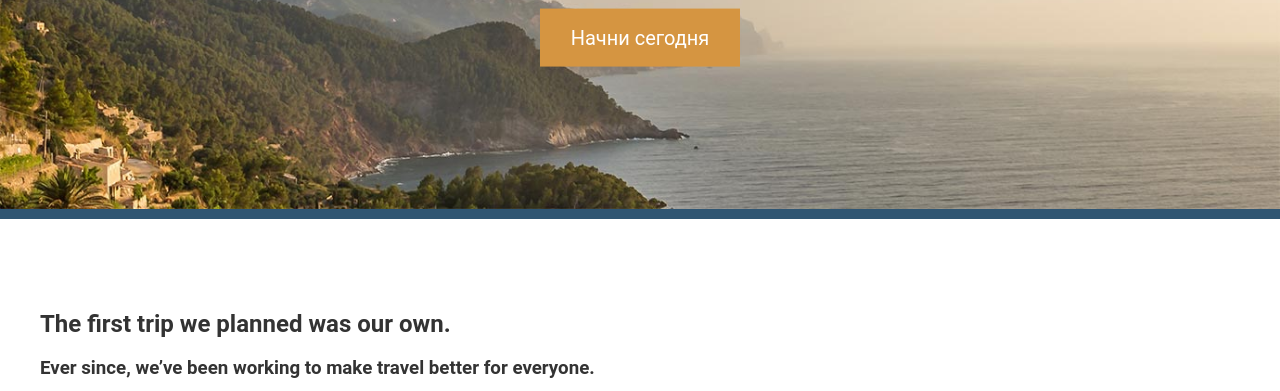
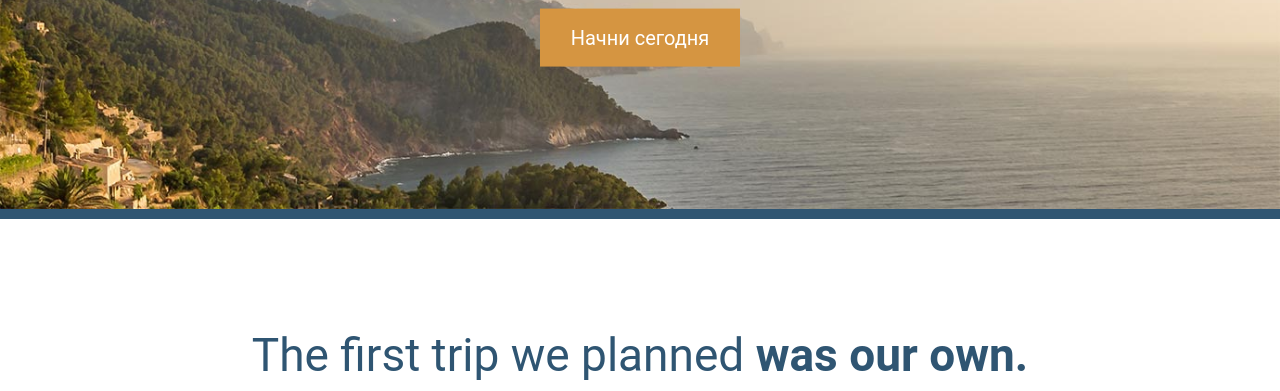
Before and after one commit to SashaShirokov/DanceMe, a website: page app/index.html in a window 1280 px wide. Shown: the part 561-952 px from the top of the page. Drawn offline with Linux system fonts and the light colour scheme.

Commit message:
working with headline

```diff
--- /dev/null
+++ b/app/assets/styles/modules/_headline.css
@@ -0,0 +1,36 @@
+.headline {
+	font-weight: 300;
+	font-size: 2.875rem;
+	color: $mainBlue;
+
+	&--centered {
+		text-align: center;
+	}
+
+	&--orange {
+		color: $mainOrange;
+
+	}
+
+	&--small {
+		font-size: 1.875rem;
+	}
+
+	&--narrow {
+		max-width: 500px;
+		margin-left: auto;
+		margin-right: auto;
+	}
+
+	&--light {
+		font-weight: 400;
+	}
+
+	&--b-margin-small {
+		margin-bottom: .5em;
+	}
+
+	&--b-margin-large {
+		margin-bottom: 1.6em;
+	}
+}
--- a/app/assets/styles/styles.css
+++ b/app/assets/styles/styles.css
@@ -6,3 +6,4 @@
 @import "modules/_btn";
 @import "modules/_wrapper";
 @import "modules/_page-section";
+@import "modules/_headline";
--- a/app/index.html
+++ b/app/index.html
@@ -40,10 +40,10 @@
 	  </div>
 		<div id="our-beginning" class="page-section">
 			<div class="wrapper">
-				<h2>The first trip we planned was our own.</h2>
-		    <h3>Ever since, we&rsquo;ve been working to make travel better for everyone.</h3>
+				<h2 class="headline headline--centered headline--light headline--b-margin-small">The first trip we planned <strong>was our own.</strong></h2>
+		    <h3 class="headline headline--centered headline--orange headline--small headline--narrow headline--light headline--b-margin-large">Ever since, we&rsquo;ve been working to make travel <strong>better for everyone.</strong></h3>
 		    <img src="assets/images/our-start.jpg" alt="Our founder, Jane Doe">
-		    <h2>Here&rsquo;s how we got started&hellip;</h2>
+		    <h2 class="headline">Here&rsquo;s how we got started&hellip;</h2>
 		    <p>Lorem ipsum dolor sit amet, consectetur adipisicing elit, sed do eiusmod tempor incididunt ut labore et dolore magna aliqua. Ut enim ad minim veniam, <a href="#">quis nostrud exercitation</a> ullamco laboris nisi ut aliquip ex ea commodo consequat. Duis aute irure dolor in reprehenderit in voluptate velit esse cillum dolore eu fugiat nulla pariatur. Excepteur sint occaecat cupidatat non proident, sunt in culpa qui officia deserunt mollit anim id est laborum.</p>
 		    <p>Duis aute irure dolor in <strong>reprehenderit in</strong> voluptate velit esse cillum dolore eu fugiat nulla pariatur. Excepteur sint occaecat cupidatat non proident, sunt in culpa qui officia deserunt mollit anim id est laborum. Lorem ipsum dolor sit amet, consectetur adipisicing elit, sed do eiusmod tempor incididunt ut labore et dolore magna aliqua.</p>
 		    <p>Duis aute irure dolor in reprehenderit in voluptate velit esse cillum dolore eu fugiat nulla pariatur. Excepteur sint occaecat cupidatat non proident, sunt in culpa qui officia deserunt mollit anim id est laborum velit esse cillum <strong>dolore eu fugiat.</strong></p>
--- a/app/temp/styles/styles.css
+++ b/app/temp/styles/styles.css
@@ -572,3 +572,39 @@ img {
 .page-section--blue {
   background-color: #2f5572;
 }
+
+.headline {
+	font-weight: 300;
+	font-size: 2.875rem;
+	color: #2f5572;
+}
+
+.headline--centered {
+  text-align: center;
+}
+
+.headline--orange {
+  color: #d59541;
+}
+
+.headline--small {
+  font-size: 1.875rem;
+}
+
+.headline--narrow {
+  max-width: 500px;
+  margin-left: auto;
+  margin-right: auto;
+}
+
+.headline--light {
+  font-weight: 400;
+}
+
+.headline--b-margin-small {
+  margin-bottom: .5em;
+}
+
+.headline--b-margin-large {
+  margin-bottom: 1.6em;
+}
```
